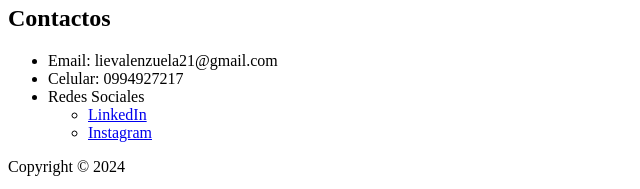
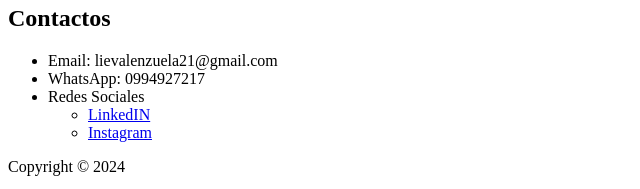
Before and after one commit to LourdesValenzuela/Portfolio, a plain HTML site: page index.html in a window 1280 px wide. Shown: the part 795-984 px from the top of the page, 0-640 px from the left. Drawn offline with Linux system fonts and the light colour scheme.

Commit message:
primer archivo

```diff
--- a/index.html
+++ b/index.html
@@ -76,12 +76,12 @@
                 <h2>Contactos</h2>
                 <ul>
                     <li>Email: lievalenzuela21@gmail.com</li>
-                    <li>Celular: 0994927217</li>
+                    <li>WhatsApp: 0994927217</li>
                     <li>
                         Redes Sociales
                         <ul>
                             <li>
-                                <a href="https://stackoverflow.com/">LinkedIn</a>
+                                <a href="https://stackoverflow.com/">LinkedIN</a>
                             </li>
                             <li>
                                 <a href="https://www.instagram.com/v__lourdes/">Instagram</a>
```
